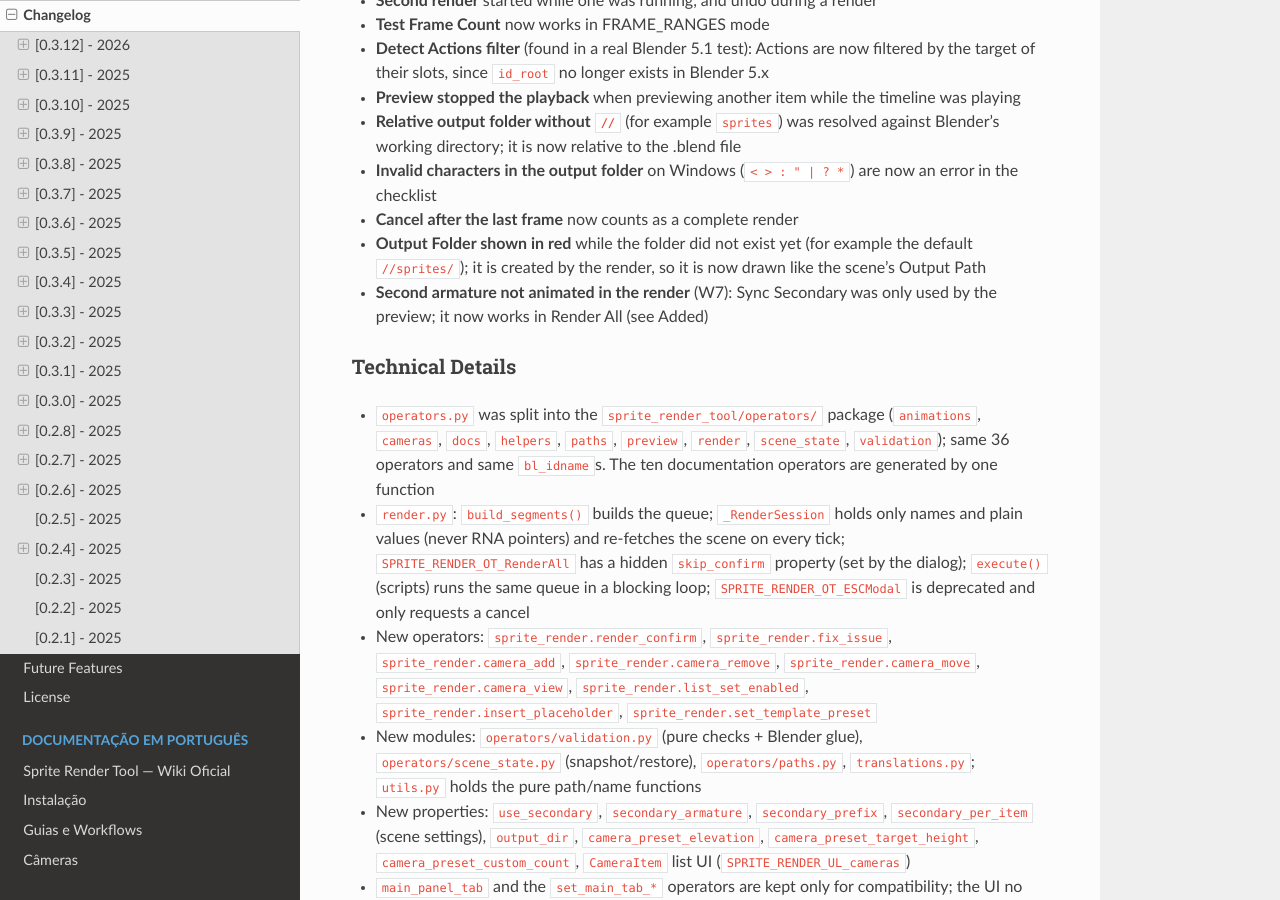
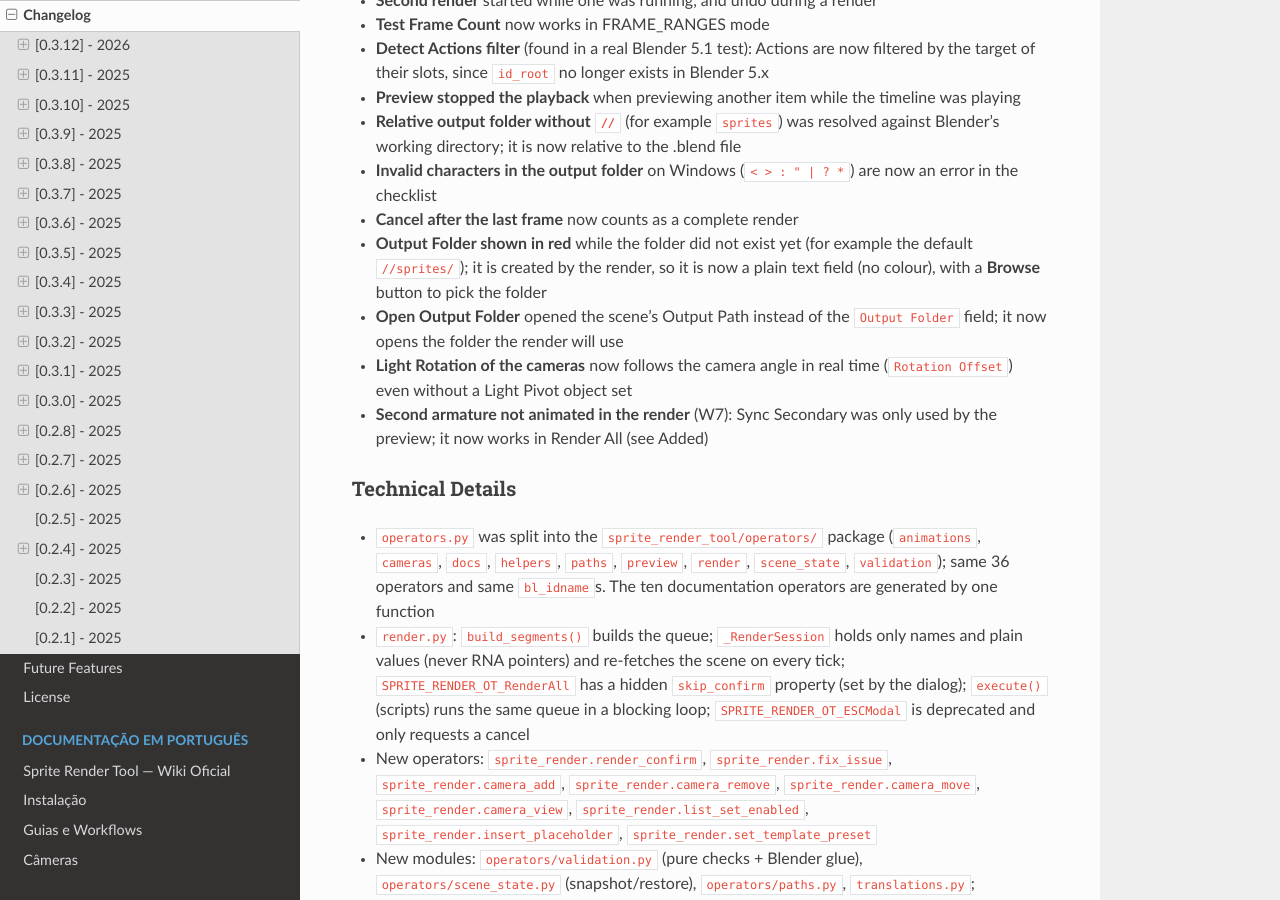
Before and after one commit to Lochzin/Sprite-Render-Tool-Wiki, a Sphinx documentation site: the page built from docs/en/Changelog.md, in a window 1280 px wide and 900 px high, scrolled down 3516 px. Built offline with Sphinx 7.4.7 and the Read the Docs theme 3.1.0, drawn with Linux system fonts in a browser that asks for light colours.

Commit message:
Docs: Output Folder sem cor, Browse, Open usa a pasta real
Co-Authored-By: Claude Sonnet 5.5 <noreply@anthropic.com>

```diff
--- a/docs/en/Changelog.md
+++ b/docs/en/Changelog.md
@@ -66,7 +66,9 @@ This page tracks changes to the **Sprite Render Tool** over time.
 - **Relative output folder without `//`** (for example `sprites`) was resolved against Blender's working directory; it is now relative to the .blend file
 - **Invalid characters in the output folder** on Windows (`< > : " | ? *`) are now an error in the checklist
 - **Cancel after the last frame** now counts as a complete render
-- **Output Folder shown in red** while the folder did not exist yet (for example the default `//sprites/`); it is created by the render, so it is now drawn like the scene's Output Path
+- **Output Folder shown in red** while the folder did not exist yet (for example the default `//sprites/`); it is created by the render, so it is now a plain text field (no colour), with a **Browse** button to pick the folder
+- **Open Output Folder** opened the scene's Output Path instead of the `Output Folder` field; it now opens the folder the render will use
+- **Light Rotation of the cameras** now follows the camera angle in real time (`Rotation Offset`) even without a Light Pivot object set
 - **Second armature not animated in the render** (W7): Sync Secondary was only used by the preview; it now works in Render All (see Added)
 
 ### Technical Details
```
Also changed, not shown: docs/en/Output.md (+1 -3 lines), docs/pt/Changelog.md (+3 -1 lines), docs/pt/Output.md (+1 -3 lines).
